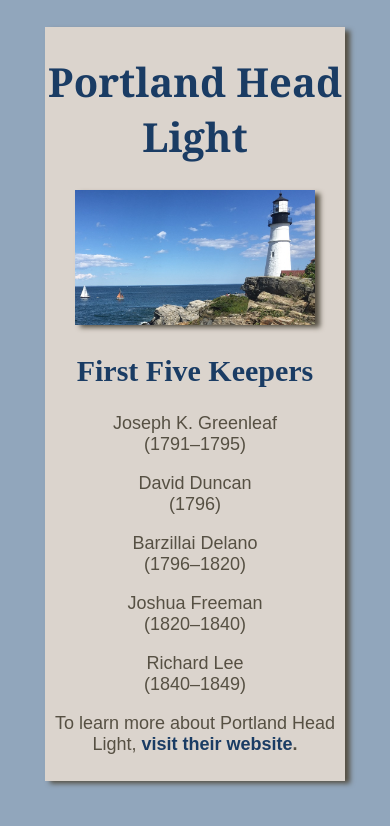
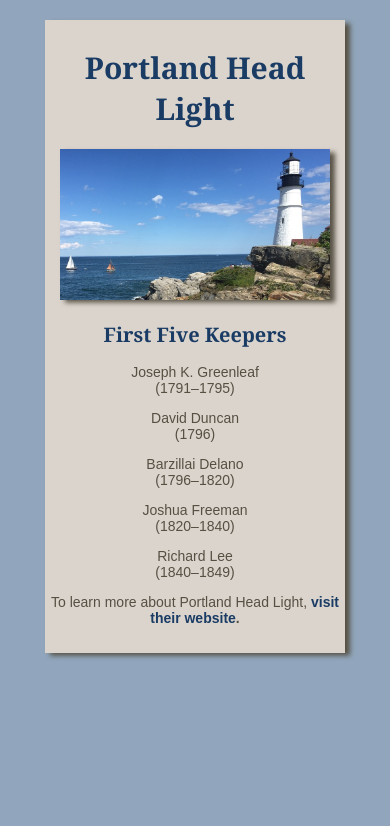
Before and after one commit to BlagDaggery/hello-world, a plain HTML site: page index.html in a window 390 px wide. Drawn offline with Linux system fonts and the light colour scheme.

Commit message:
Add media query to lower font size on smaller screens

```diff
--- a/main.css
+++ b/main.css
@@ -28,6 +28,7 @@ h1 {
 
 h2 {
   font-size: 30px;
+  font-family: "Georgia";
   color: #1A3C64;
 }
 
@@ -39,7 +40,7 @@ img {
 
 .img-container {
   margin: 0 auto;
-  width: 80%;
+  width: 90%;
   max-width: 800px;
 }
 
@@ -65,3 +66,15 @@ a {
 a:hover {
   text-decoration: underline;
 }
+
+@media (max-width: 700px) {
+  h1 {
+    font-size: 30px;
+  }
+  h2 {
+    font-size: 20px;
+  }
+  p {
+    font-size: 14px;
+  }
+}
```
